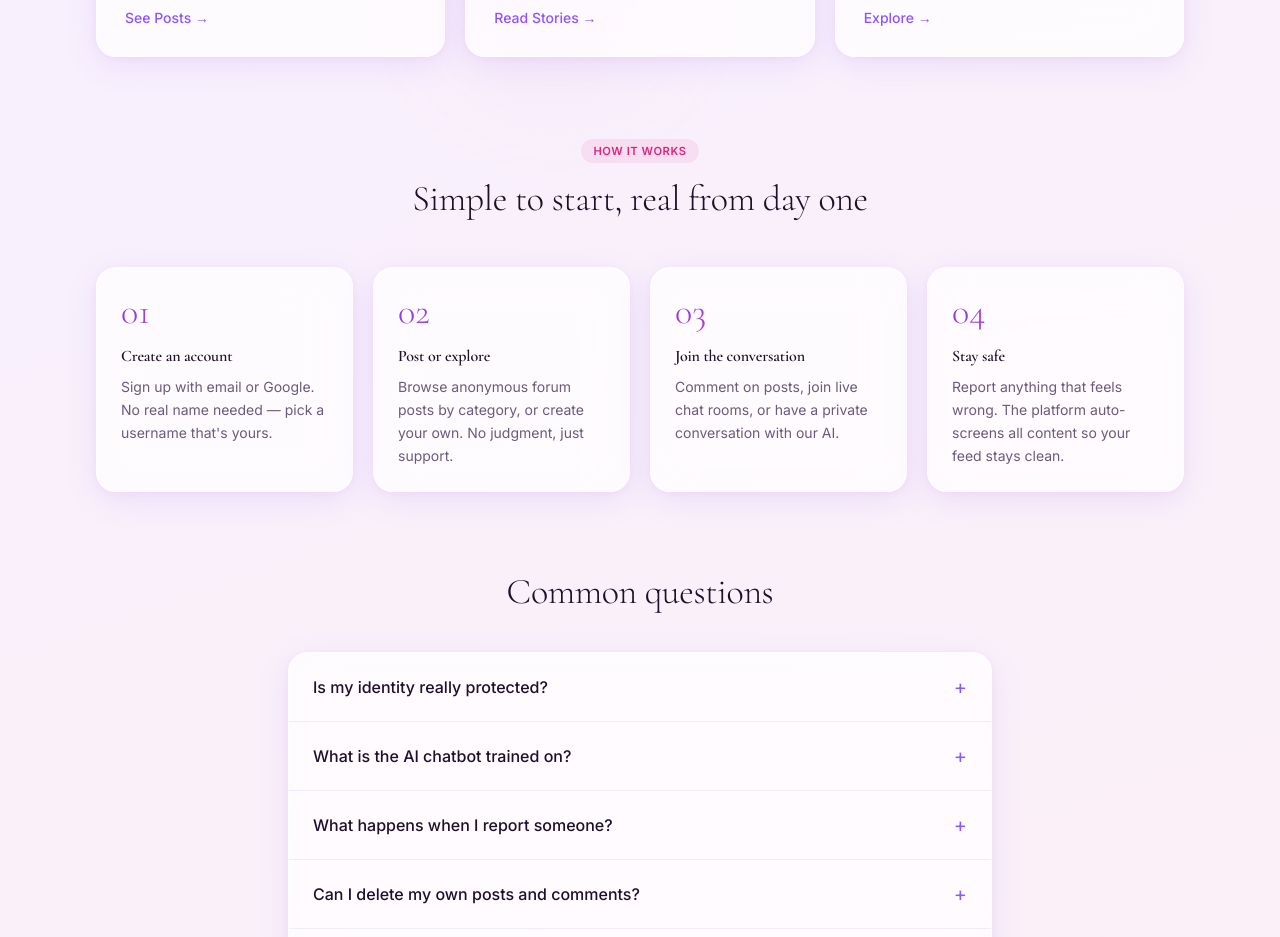
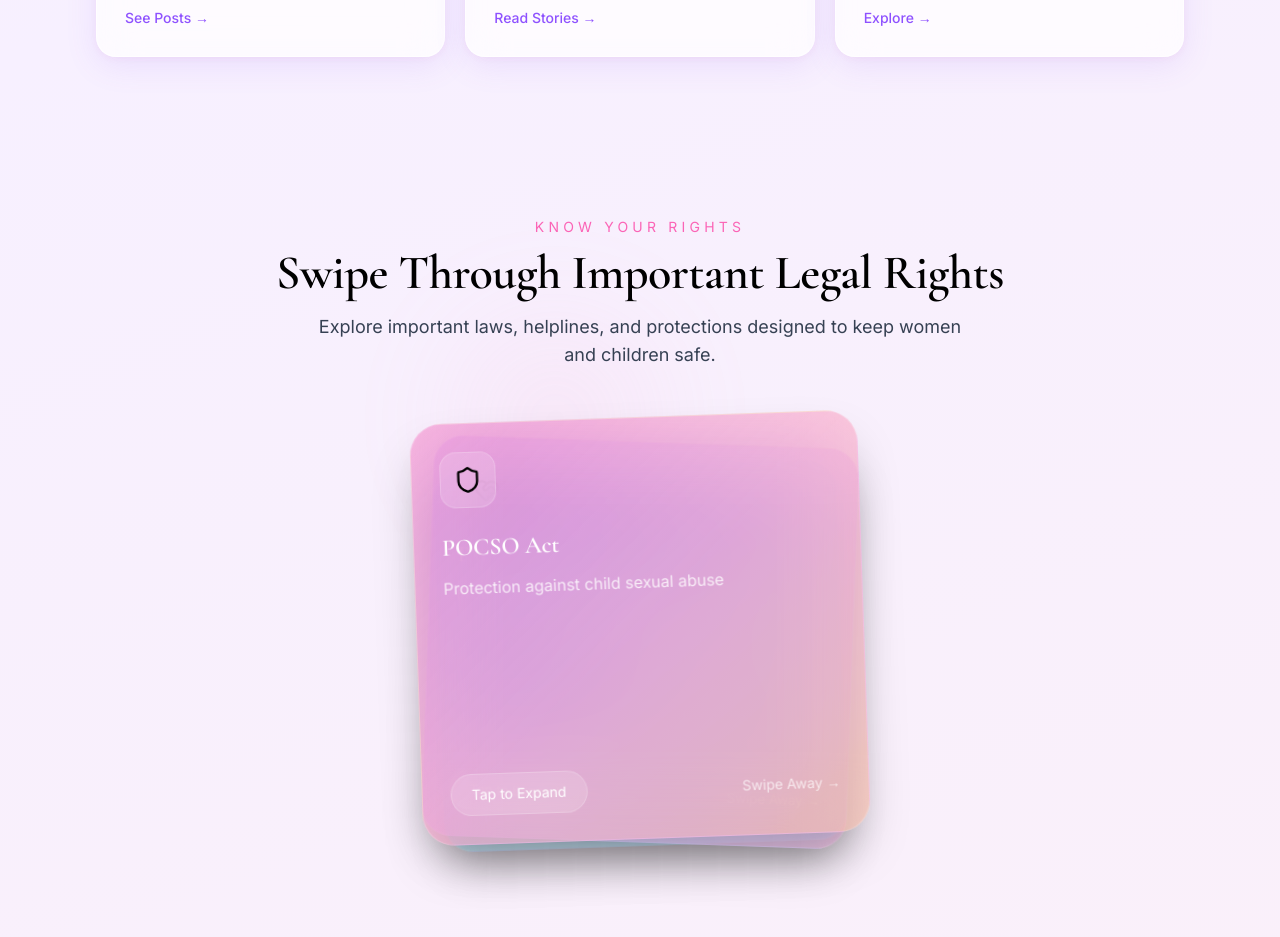
Before and after one commit to arhamkac/MissionSakhi, a React (Vite) app in the folder Frontend/: page / in a window 1280 px wide. Shown: the part 1860-2797 px from the top of the page. Built offline with nearby package versions, Linux system fonts and the light colour scheme; no server answers.

Commit message:
feat: add swipeable legal rights card stack

```diff
--- /dev/null
+++ b/Frontend/src/Components/RightsCardStack.jsx
@@ -0,0 +1,199 @@
+
+import { useMemo, useState } from "react";
+import { motion, AnimatePresence } from "framer-motion";
+import { useDrag } from "@use-gesture/react";
+import {
+  Shield,
+  HeartHandshake,
+  Phone,
+  Briefcase,
+  Smartphone,
+} from "lucide-react";
+
+const rights = [
+  {
+    id: 1,
+    title: "POCSO Act",
+    short: "Protection against child sexual abuse",
+    details:
+      "The POCSO Act protects children below 18 years from sexual offences and ensures child-friendly reporting, investigation, and trial procedures.",
+    gradient: "from-pink-500/30 via-rose-500/20 to-orange-500/20",
+    icon: Shield,
+  },
+  {
+    id: 2,
+    title: "PWDV Act",
+    short: "Protection from domestic violence",
+    details:
+      "The Protection of Women from Domestic Violence Act helps women facing abuse seek shelter, legal protection, financial support, and restraining orders.",
+    gradient: "from-purple-500/30 via-fuchsia-500/20 to-pink-500/20",
+    icon: HeartHandshake,
+  },
+  {
+    id: 3,
+    title: "Emergency Helplines",
+    short: "Quick access to support services",
+    details:
+      "Women can contact helpline 1091, child helpline 1098, or emergency number 112 for immediate support and protection.",
+    gradient: "from-blue-500/30 via-cyan-500/20 to-sky-500/20",
+    icon: Phone,
+  },
+  {
+    id: 4,
+    title: "Workplace Harassment",
+    short: "Protection at work under POSH",
+    details:
+      "The POSH Act protects women from workplace harassment and requires companies to provide complaint mechanisms and safe work environments.",
+    gradient: "from-amber-500/30 via-yellow-500/20 to-orange-500/20",
+    icon: Briefcase,
+  },
+  {
+    id: 5,
+    title: "Cyber Safety",
+    short: "Protection against online abuse",
+    details:
+      "Cybercrime portals and police cells can help women report stalking, fake profiles, harassment, blackmail, or leaked private content.",
+    gradient: "from-emerald-500/30 via-teal-500/20 to-cyan-500/20",
+    icon: Smartphone,
+  },
+];
+
+export default function RightsCardStack() {
+  const [cards, setCards] = useState(rights);
+  const [expandedCard, setExpandedCard] = useState(null);
+
+  const visibleCards = useMemo(() => cards.slice(0, 3), [cards]);
+
+  const removeCard = (id) => {
+    setCards((prev) => prev.filter((card) => card.id !== id));
+
+    if (expandedCard === id) {
+      setExpandedCard(null);
+    }
+  };
+
+  return (
+    <section className="w-full py-20 px-4 flex flex-col items-center overflow-hidden">
+      <div className="max-w-6xl w-full text-center mb-12">
+        <p className="text-pink-400 uppercase tracking-[0.3em] text-sm mb-3">
+          Know Your Rights
+        </p>
+        <h2 className="text-4xl md:text-5xl font-bold text-black mb-4">
+          Swipe Through Important Legal Rights
+        </h2>
+        <p className="text-gray-700 max-w-2xl mx-auto text-base md:text-lg">
+          Explore important laws, helplines, and protections designed to keep
+          women and children safe.
+        </p>
+      </div>
+
+      <div className="relative h-[520px] w-full max-w-md">
+        <AnimatePresence>
+          {visibleCards
+            .slice()
+            .reverse()
+            .map((card, index) => {
+              const Icon = card.icon;
+              const stackIndex = visibleCards.length - 1 - index;
+
+              const bind = useDrag(({ down, movement: [mx], velocity }) => {
+                if (!down && Math.abs(mx) > 120 && velocity > 0.15) {
+                  removeCard(card.id);
+                }
+              });
+
+              return (
+                <motion.div
+                  key={card.id}
+                  {...bind()}
+                  drag="x"
+                  dragConstraints={{ left: 0, right: 0 }}
+                  whileTap={{ scale: 0.98 }}
+                  initial={{ opacity: 0, y: 40, scale: 0.9 }}
+                  animate={{
+                    opacity: 1,
+                    y: stackIndex * 14,
+                    scale: 1 - stackIndex * 0.05,
+                    rotate: stackIndex % 2 === 0 ? -2 : 2,
+                  }}
+                  exit={{
+                    opacity: 0,
+                    x: 400,
+                    rotate: 12,
+                    transition: { duration: 0.3 },
+                  }}
+                  transition={{ type: "spring", stiffness: 180, damping: 18 }}
+                  className={`absolute top-0 left-0 w-full rounded-[32px] border border-white/20 bg-white/10 backdrop-blur-2xl shadow-2xl overflow-hidden cursor-grab active:cursor-grabbing bg-gradient-to-br ${card.gradient}`}
+                  style={{ zIndex: 20 - stackIndex }}
+                >
+                  <div className="p-7 min-h-[420px] flex flex-col justify-between">
+                    <div>
+                      <div className="w-14 h-14 rounded-2xl bg-white/15 border border-white/20 flex items-center justify-center mb-6">
+                        <Icon className="text-black w-7 h-7" />
+                      </div>
+
+                      <h3 className="text-2xl font-bold text-white mb-3">
+                        {card.title}
+                      </h3>
+
+                      <p className="text-white/80 text-base mb-5">
+                        {card.short}
+                      </p>
+
+                      <AnimatePresence>
+                        {expandedCard === card.id && (
+                          <motion.div
+                            initial={{ opacity: 0, height: 0 }}
+                            animate={{ opacity: 1, height: "auto" }}
+                            exit={{ opacity: 0, height: 0 }}
+                            transition={{ duration: 0.3 }}
+                            className="overflow-hidden"
+                          >
+                            <p className="text-white/90 leading-7 border-t border-white/10 pt-4">
+                              {card.details}
+                            </p>
+                          </motion.div>
+                        )}
+                      </AnimatePresence>
+                    </div>
+
+                    <div className="flex items-center justify-between mt-8">
+                      <button
+                        onClick={() =>
+                          setExpandedCard(
+                            expandedCard === card.id ? null : card.id
+                          )
+                        }
+                        className="px-5 py-2.5 rounded-full bg-white/15 hover:bg-white/25 text-white text-sm border border-white/20 transition"
+                      >
+                        {expandedCard === card.id ? "Show Less" : "Tap to Expand"}
+                      </button>
+
+                      <button
+                        onClick={() => removeCard(card.id)}
+                        className="text-sm text-white/70 hover:text-white transition"
+                      >
+                        Swipe Away →
+                      </button>
+                    </div>
+                  </div>
+                </motion.div>
+              );
+            })}
+        </AnimatePresence>
+      </div>
+
+      {cards.length === 0 && (
+        <button
+          onClick={() => {
+            setCards(rights);
+            setExpandedCard(null);
+          }}
+          className="mt-10 px-6 py-3 rounded-full bg-pink-500 text-white font-medium hover:scale-105 transition"
+        >
+          Restart Deck
+        </button>
+      )}
+    </section>
+  );
+}
--- a/Frontend/src/Pages/Home.jsx
+++ b/Frontend/src/Pages/Home.jsx
@@ -1,6 +1,7 @@
 import { useState } from "react";
 import { Link } from "react-router-dom";
 import { useAuth } from "./AuthContext";
+import RightsCardStack from "../Components/RightsCardStack";
 
 const FEATURES = [
   {
@@ -160,6 +161,8 @@ export default function Home() {
           </div>
         </section>
 
+        <RightsCardStack />
+
         {/* ── How it works ─────────────────────────────────── */}
         <section className="max-w-6xl mx-auto px-5 sm:px-8 pb-20">
           <div className="text-center mb-12">
```
